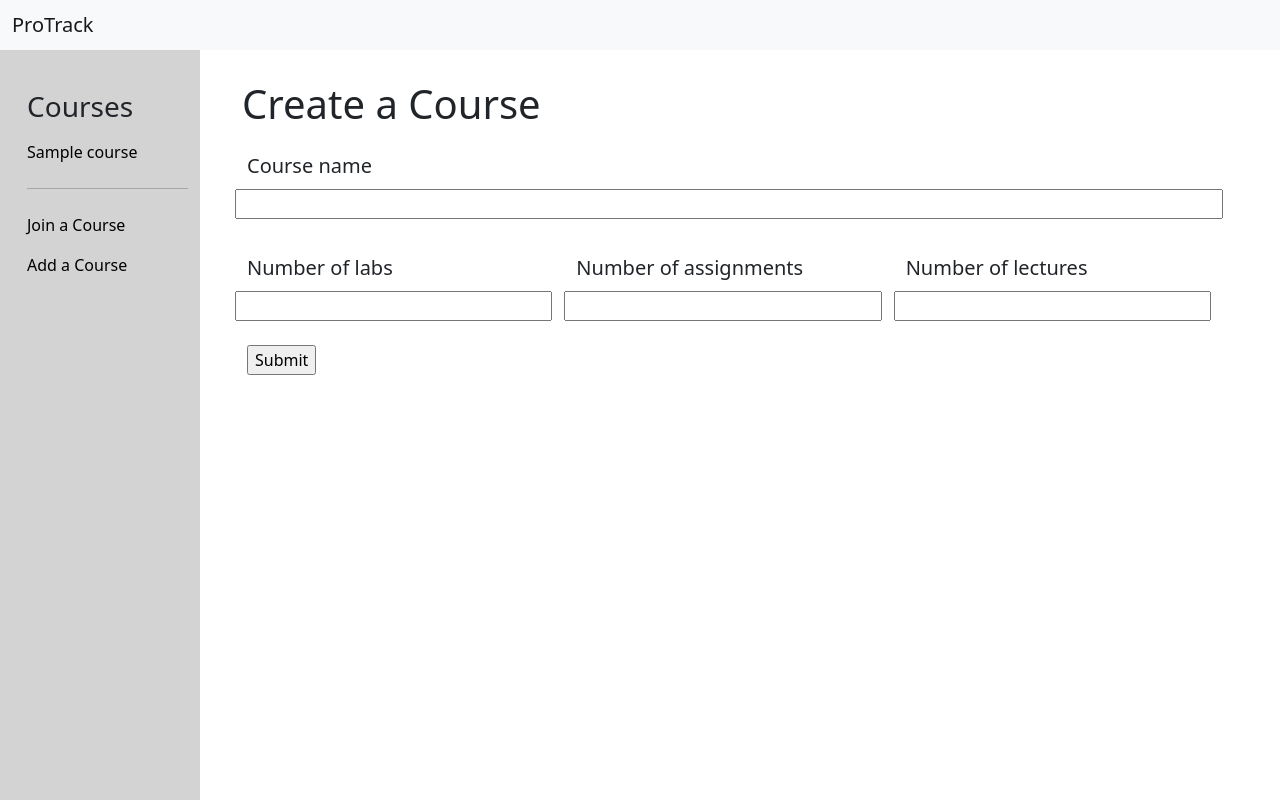
After one commit to annegu/TravelBud, a Flask app: template templates/createTripPage.html in a window 1280 px wide. The commit adds this page. Run offline with Flask 2, Linux system fonts and the light colour scheme; the template is opened without the code that fills it: most values are stand-ins (such as "Sample title", 1, 10 or a date in 2020); form fields are guessed from the names that the template uses.

```diff
--- a/app.py
+++ b/app.py
@@ -21,7 +21,7 @@ def homepage():
     if(logged_in_user == -1):
         return redirect("/signin")
 
-    return render_template("coursePage.html",courseName = "Welcome", Courses = COURSES, blank = 1, curUser = users[logged_in_user])
+    return render_template("homePage.html",courseName = "Welcome", Courses = COURSES, blank = 1, curUser = users[logged_in_user])
 
 @app.route("/signin", methods=["POST", "GET"])
 def signin():
--- a/forms.py
+++ b/forms.py
@@ -1,5 +1,6 @@
 from flask_wtf import FlaskForm
 from wtforms import StringField, PasswordField, SubmitField
+from wtforms.fields.core import IntegerField
 from wtforms.validators import InputRequired, Email, EqualTo
 
 #Signup Form
@@ -10,6 +11,7 @@ class SignUpForm(FlaskForm):
     password = PasswordField('Password', validators = [InputRequired()])
     confirm_password = PasswordField('Confirm Password',
                                      validators = [InputRequired(), EqualTo('password')])
+    age = IntegerField("Age")
     submit = SubmitField('Sign Up')
 
 class addNewCourse(FlaskForm):
--- /dev/null
+++ b/templates/createTripPage.html
@@ -0,0 +1,105 @@
+<!DOCTYPE html>
+<html lang="en">
+<head>
+    <meta charset="utf-8">
+    <title>Create a Course</title>
+    <link rel="stylesheet" href="https://cdn.jsdelivr.net/npm/bootstrap@5.0.0-beta1/dist/css/bootstrap.min.css" integrity="sha384-giJF6kkoqNQ00vy+HMDP7azOuL0xtbfIcaT9wjKHr8RbDVddVHyTfAAsrekwKmP1" crossorigin="anonymous">
+    <link rel="stylesheet" href="static/style.css" />
+</head>
+
+<body>
+     <!-- Side Nav Bar -->
+     <nav class = "navbar-fixed-left">
+        <div class="container-fluid">
+            <div class="navbar-header">
+                <a class="navbar-brand" href="#"></a>
+            </div>
+        <h3 class= "sidebar-title">Courses</h3>
+        <ul class="nav navbar-nav">
+
+            {%for c in Courses %}
+
+            {% if courseName == c %}<li class="nav-item active">{%endif%}
+            {% if courseName == c %}<li class="nav-item">{%endif%}
+                <a class="nav-link" href="{{url_for('changePage', curCourse = c )}}">{{c}}</a>
+            </li>
+            {% endfor %}
+
+            <hr>
+
+            <li class="nav-item">
+                <a class="nav-link" href="/findCourse">Join a Course</a>
+            </li>
+
+            <li class="nav-item active">
+                <a class="nav-link" href="/newCourse">Add a Course</a>
+            </li>
+
+         </ul>
+        </div>
+    </nav>
+
+    <!-- Top Nav Bar -->
+    <nav class = "navbar sticky-top navbar-expand-md navbar-light bg-light">
+        <div class="container-fluid">
+            <div class="navbar-header">
+                <a class="navbar-brand" href="/">ProTrack</a>
+            </div>
+        </div>
+    </nav>
+
+    <!-- Add course main page -->
+    <div class="main">
+        <div class="container-fluid">
+            <h1 class="page-title">Create a Course</h1>
+            <form action="{{url_for('newCourse')}}" method="POST" style="padding:5px;">
+
+                <!-- Course name Field -->
+                <div class="row">
+                    <label for="courseNameInput" class="form-label">Course name</label>
+                    <br>
+                    {{ form.courseCode }}
+                </div>
+                <br>
+
+                <div class="row">
+                    <div class="col">
+                        <div class="row">
+                            <!-- Input number of labs -->
+                            <label for="numLabsSelect" class="form-label">Number of labs</label>
+                            <br>
+                            {{ form.numLabs }}
+                        </div>
+                    </div>
+                    <br>
+
+                    <div class="col">
+                        <div class="row">
+                            <!-- Input number of assignments -->
+                            <label for="numAsgnSelect" class="form-label">Number of assignments</label>
+                            <br>
+                            {{ form.numPS }}
+                        </div>
+                    </div>
+                    <br>
+
+                    <div class="col">
+                        <div class="row">
+                            <!-- Input number of lectures-->
+                            <label for="numLecsSelect" class="form-label">Number of lectures</label>
+                            <br>
+                            {{ form.numLectures }}
+                        </div>
+                    </div>
+                </div>
+
+                <!-- Hidden CSRF Token Field -->
+                {{ form.csrf_token }}
+                <br>
+                <!-- Submit Field -->
+                {{ form.submit }}
+            </form>
+        </div>
+    </div>
+</body>
+</html>
--- a/templates/coursePage.html
+++ b/templates/homePage.html
@@ -2,7 +2,7 @@
 <html lang="en">
 <head>
     <meta charset="utf-8">
-    <title>Sookeong's Marvelous Idea</title>
+    <title>Travel Buddies</title>
     <link rel="stylesheet" href="https://cdn.jsdelivr.net/npm/bootstrap@5.0.0-beta1/dist/css/bootstrap.min.css" integrity="sha384-giJF6kkoqNQ00vy+HMDP7azOuL0xtbfIcaT9wjKHr8RbDVddVHyTfAAsrekwKmP1" crossorigin="anonymous">
     <link rel="stylesheet" href="{{url_for('static', filename='style.css')}}" />
 </head>
@@ -17,7 +17,7 @@
             <div class="navbar-header">
                 <a class="navbar-brand" href="#"></a>
             </div>
-            <h3 class= "sidebar-title">Courses</h3>
+            <h3 class= "sidebar-title">Trips</h3>
             <ul class="nav navbar-nav">
 
             <!--List of courses-->
@@ -48,7 +48,7 @@
 <nav class = "navbar sticky-top navbar-expand-md navbar-light bg-light">
   <div class="container-fluid">
       <div class="navbar-header">
-          <a class="navbar-brand active" href="/">ProTrack</a>
+          <a class="navbar-brand active" href="/">TravelBud</a>
       </div>
   <ul class="nav navbar-nav">
       <li class="nav-item">
```
Also changed, not shown: templates/signup.html (+6 -1 lines).
